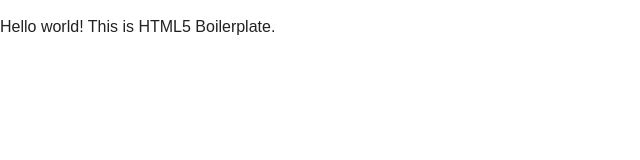
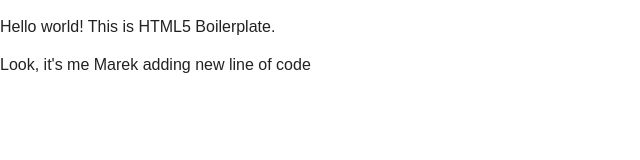
Before and after one commit to marek-creative/websiteA-onlineRepo, a plain HTML site: page index.html in a window 1280 px wide. Shown: the whole page, without its empty margins (0-640 px from the left). Drawn offline with nearby package versions, Linux system fonts and the light colour scheme.

Commit message:
added line of code in html

```diff
--- a/index.html
+++ b/index.html
@@ -21,6 +21,7 @@
         <![endif]-->
 
         <p>Hello world! This is HTML5 Boilerplate.</p>
+        <p>Look, it's me Marek adding new line of code</p>
 
         <script src="//ajax.googleapis.com/ajax/libs/jquery/1.10.1/jquery.min.js"></script>
         <script>window.jQuery || document.write('<script src="js/vendor/jquery-1.10.1.min.js"><\/script>')</script>
```
